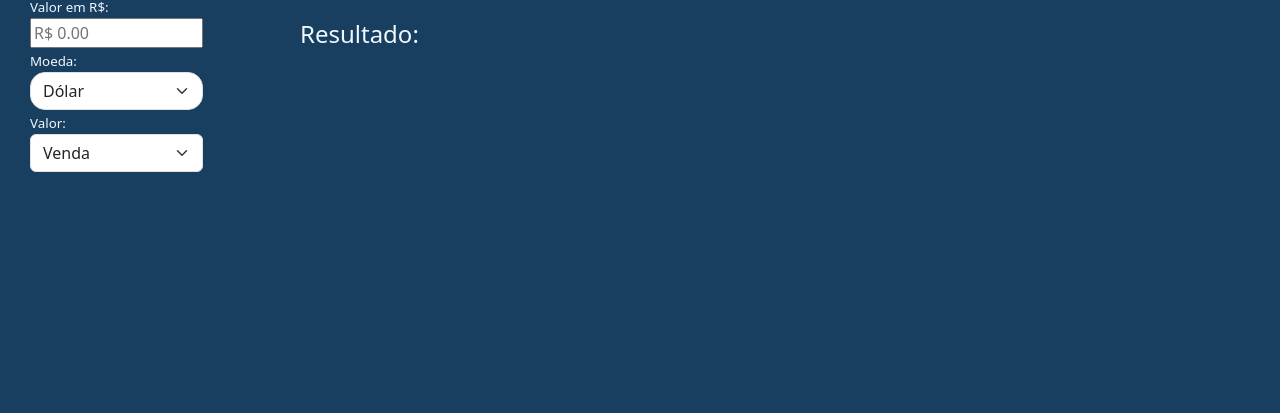
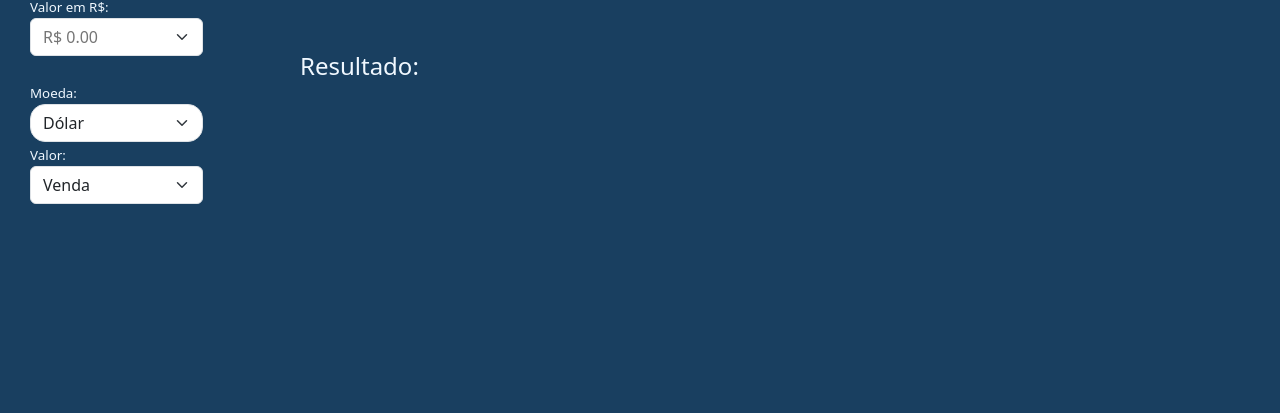
Before and after one commit to dataimesc/conversor_de_moedas, a plain HTML site: page index.html in a window 1280 px wide. Shown: the part 387-800 px from the top of the page. Drawn offline with nearby package versions, Linux system fonts and the light colour scheme; no server answers.

Commit message:
Update index.html

```diff
--- a/index.html
+++ b/index.html
@@ -38,7 +38,7 @@
   <div id="result">
   <h4>Conversor de moeda:</h4>
   <label for="valor"style="font-size: smaller;">Valor em R$:</label><br>
-  <input type="text" id="valor" oninput="formatCurrency(this)" placeholder="R$ 0.00" style="width:15%;"><br>
+  <input type="text" id="valor" class="form-select" aria-label="Default select example" oninput="formatCurrency(this)" placeholder="R$ 0.00" style="width:15%;"><br>
   <label for="select"style="font-size: smaller;">Moeda:</label>
   <select id="select" onchange="result()" class="form-select" aria-label="Default select example" style="width:15%;border-radius:15px;">
     <option value="USDBRL" selected>Dólar</option>
```
